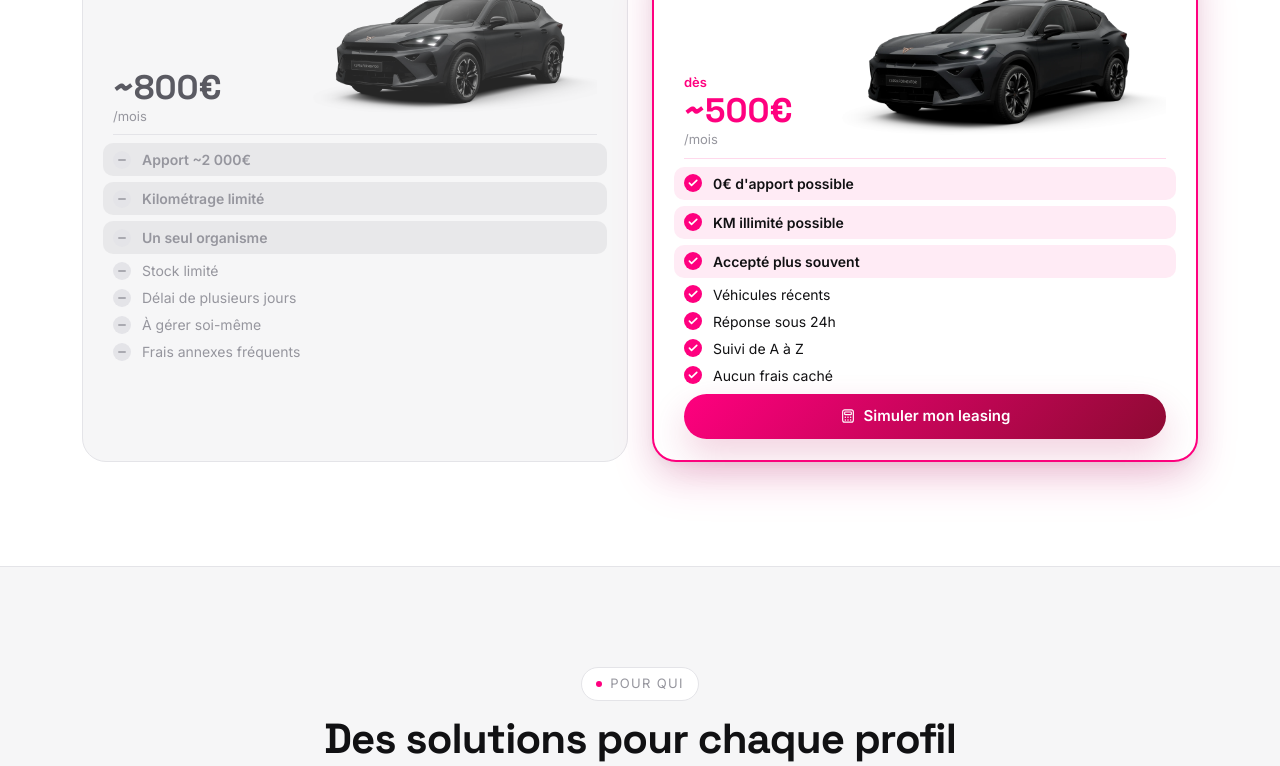
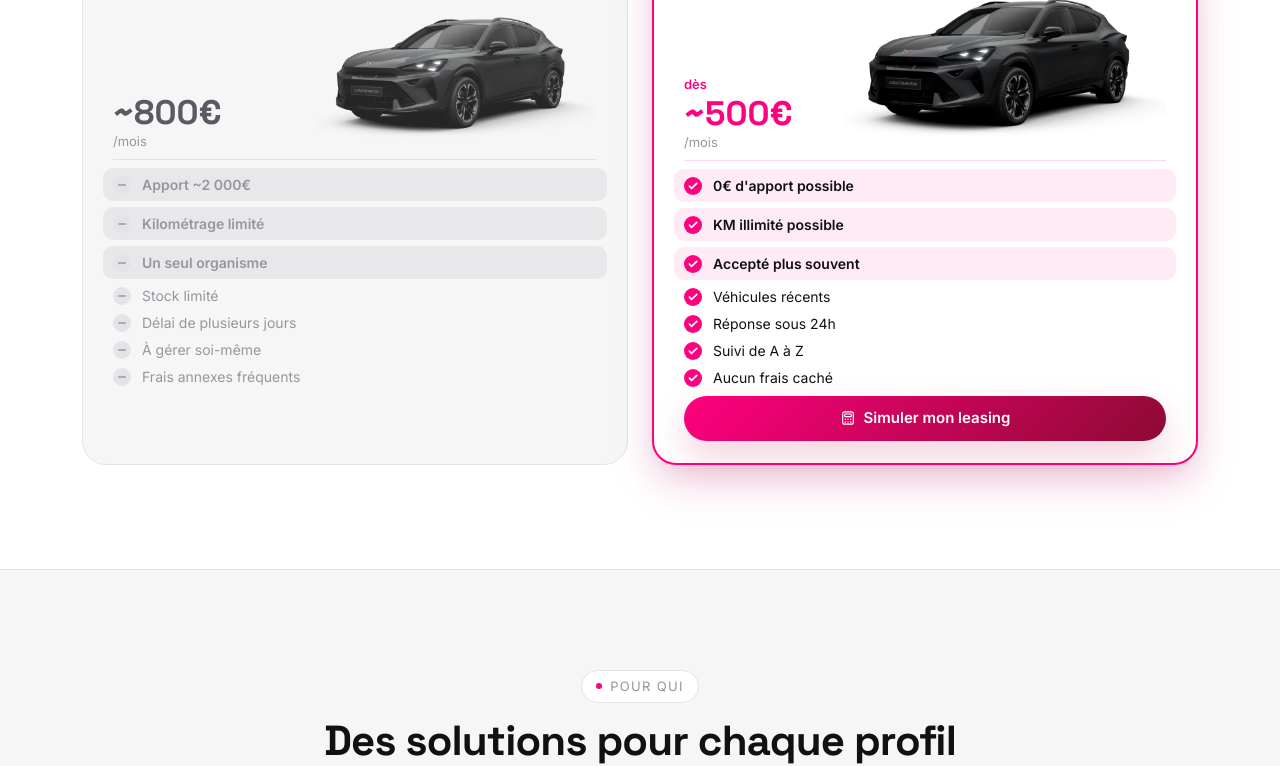
Before and after one commit to Mhx971x/elevenlease, an Astro site in the folder astro-site/: page / in a window 1280 px wide. Shown: the part 1092-1858 px from the top of the page. Built offline with nearby package versions, Linux system fonts and the light colour scheme; Astro itself is replaced by a stand-in of ours; some packages are replaced by stand-ins of ours; no server answers; the database is empty.

Commit message:
fix: restore desktop row alignment after enlarging Eleven Lease photo
The bigger 325px photo (vs 285px on the grey card) made the Eleven
Lease card's top section ~22px taller than its aspect ratio grew
with it, pushing that card's price and list rows out of alignment
with the grey card's. Give .compare-top a shared min-height (194px,
enough for the larger photo) on desktop so both cards' top sections
match and every list row lines up again.

```diff
--- a/astro-site/src/pages/index.astro
+++ b/astro-site/src/pages/index.astro
@@ -2255,6 +2255,7 @@ const breadcrumbSchema = {
       grid-template-areas:"text photo" "apport photo";
       grid-template-rows:auto 1fr;
       column-gap:10px;row-gap:2px;align-items:start;margin-bottom:8px;
+      min-height:194px;
     }
     .compare-card-head{margin-bottom:2px;}
     .compare-photo{align-self:stretch;justify-content:flex-end;align-items:flex-end;margin-left:auto;}
```
